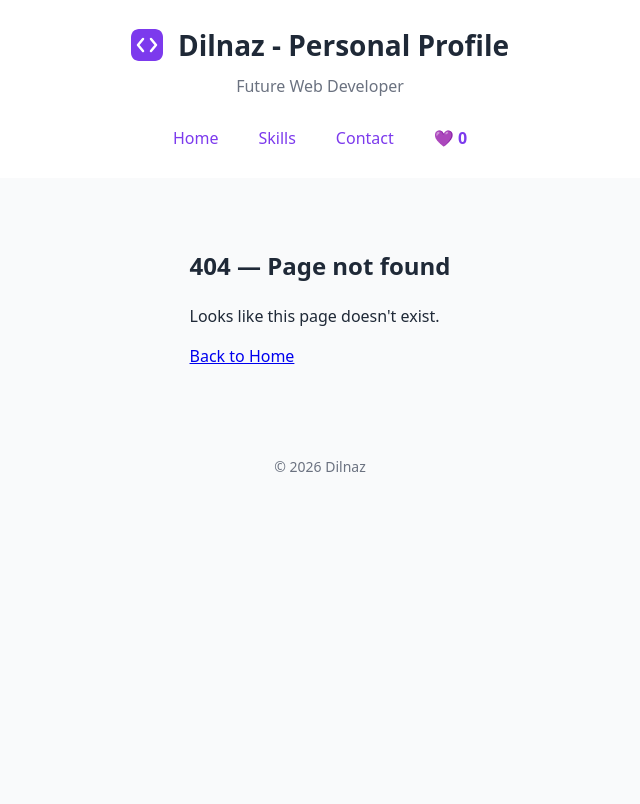
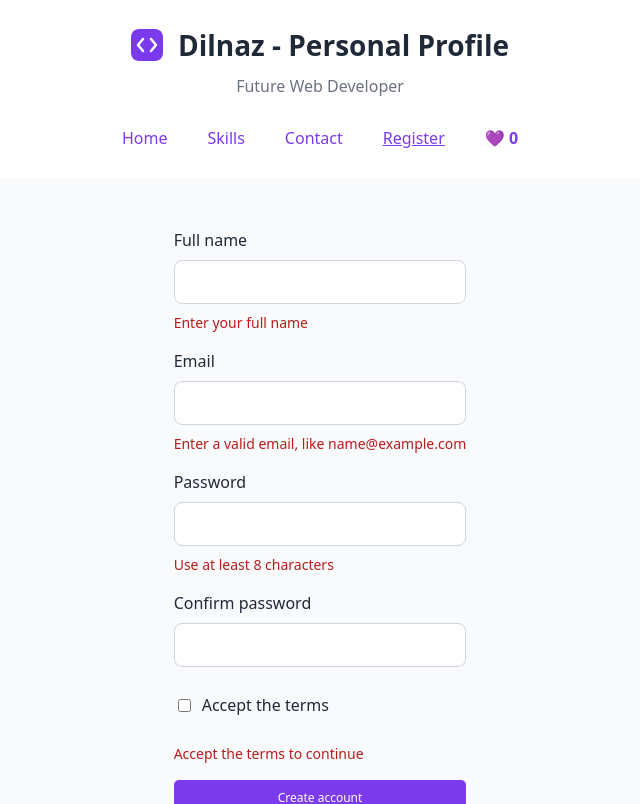
Before and after one commit to Dilnazz0/iwamad-practice, a React (Vite) app: page /register in a window 1280 px wide. Before the commit this address had no page. Shown: the top 804 px of the page, without its empty margins (320-960 px from the left). Built offline with nearby package versions, Linux system fonts and the light colour scheme.

Commit message:
Week 6: register page with validated form

```diff
--- a/src/App.tsx
+++ b/src/App.tsx
@@ -3,6 +3,7 @@
 import HomePage from './pages/HomePage'
 import SkillsPage from './pages/SkillsPage'
 import ContactPage from './pages/ContactPage'
+import RegisterPage from './pages/RegisterPage'
 import NotFoundPage from './pages/NotFoundPage'
 
 function App() {
@@ -12,6 +13,7 @@
         <Route index element={<HomePage />} />
         <Route path="skills" element={<SkillsPage />} />
         <Route path="contact" element={<ContactPage />} />
+        <Route path="register" element={<RegisterPage />} />
         <Route path="*" element={<NotFoundPage />} />
       </Route>
     </Routes>
--- a/src/components/Header.tsx
+++ b/src/components/Header.tsx
@@ -21,6 +21,7 @@
         <NavLink to="/" end>Home</NavLink>
         <NavLink to="/skills">Skills</NavLink>
         <NavLink to="/contact">Contact</NavLink>
+        <NavLink to="/register">Register</NavLink>
         <span className="likes-count">💜 {likes}</span>
       </nav>
     </header>
--- /dev/null
+++ b/src/lib/validateRegistration.ts
@@ -0,0 +1,39 @@
+export type RegistrationValues = {
+  fullName: string
+  email: string
+  password: string
+  confirmPassword: string
+  acceptTerms: boolean
+}
+
+export type RegistrationErrors = Partial<Record<keyof RegistrationValues, string>>
+
+const EMAIL_SHAPE = /^[^\s@]+@[^\s@]+\.[^\s@]+$/
+
+export function validateRegistration(values: RegistrationValues): RegistrationErrors {
+  const errors: RegistrationErrors = {}
+
+  if (values.fullName.trim().length < 2) {
+    errors.fullName = 'Enter your full name'
+  }
+
+  if (!EMAIL_SHAPE.test(values.email)) {
+    errors.email = 'Enter a valid email, like name@example.com'
+  }
+
+  if (values.password.length < 8) {
+    errors.password = 'Use at least 8 characters'
+  } else if (!/\d/.test(values.password)) {
+    errors.password = 'Include at least one number'
+  }
+
+  if (values.confirmPassword !== values.password) {
+    errors.confirmPassword = 'Passwords do not match'
+  }
+
+  if (!values.acceptTerms) {
+    errors.acceptTerms = 'Accept the terms to continue'
+  }
+
+  return errors
+}
--- /dev/null
+++ b/src/pages/RegisterPage.tsx
@@ -0,0 +1,111 @@
+import { useState, type ChangeEvent, type SubmitEvent } from 'react'
+import Button from '../components/ui/Button'
+import { validateRegistration, type RegistrationValues } from '../lib/validateRegistration'
+
+const initialValues: RegistrationValues = {
+  fullName: '',
+  email: '',
+  password: '',
+  confirmPassword: '',
+  acceptTerms: false,
+}
+
+function RegisterPage() {
+  const [values, setValues] = useState<RegistrationValues>(initialValues)
+  const [registered, setRegistered] = useState(false)
+
+  const errors = validateRegistration(values)
+
+  function handleChange(event: ChangeEvent<HTMLInputElement>) {
+    const { name, type, value, checked } = event.target
+    setValues((current) => ({
+      ...current,
+      [name]: type === 'checkbox' ? checked : value,
+    }))
+  }
+
+  function handleSubmit(event: SubmitEvent<HTMLFormElement>) {
+    event.preventDefault()
+    if (Object.keys(errors).length === 0) {
+      setRegistered(true)
+    }
+  }
+
+  if (registered) {
+    return (
+      <main className="main">
+        <p role="status">Thanks, {values.fullName}. You are registered.</p>
+      </main>
+    )
+  }
+
+  return (
+    <main className="main">
+      <form onSubmit={handleSubmit} noValidate>
+        <div className="field">
+          <label htmlFor="fullName">Full name</label>
+          <input
+            id="fullName"
+            name="fullName"
+            type="text"
+            value={values.fullName}
+            onChange={handleChange}
+          />
+          {errors.fullName && <p className="field-error">{errors.fullName}</p>}
+        </div>
+
+        <div className="field">
+          <label htmlFor="email">Email</label>
+          <input
+            id="email"
+            name="email"
+            type="email"
+            value={values.email}
+            onChange={handleChange}
+          />
+          {errors.email && <p className="field-error">{errors.email}</p>}
+        </div>
+
+        <div className="field">
+          <label htmlFor="password">Password</label>
+          <input
+            id="password"
+            name="password"
+            type="password"
+            value={values.password}
+            onChange={handleChange}
+          />
+          {errors.password && <p className="field-error">{errors.password}</p>}
+        </div>
+
+        <div className="field">
+          <label htmlFor="confirmPassword">Confirm password</label>
+          <input
+            id="confirmPassword"
+            name="confirmPassword"
+            type="password"
+            value={values.confirmPassword}
+            onChange={handleChange}
+          />
+          {errors.confirmPassword && <p className="field-error">{errors.confirmPassword}</p>}
+        </div>
+
+        <div className="check">
+          <input
+            id="acceptTerms"
+            name="acceptTerms"
+            type="checkbox"
+            checked={values.acceptTerms}
+            onChange={handleChange}
+          />
+          <label htmlFor="acceptTerms">Accept the terms</label>
+        </div>
+        {errors.acceptTerms && <p className="field-error">{errors.acceptTerms}</p>}
+
+        <Button type="submit">Create account</Button>
+      </form>
+    </main>
+  )
+}
+
+export default RegisterPage
--- a/src/styles/tokens.css
+++ b/src/styles/tokens.css
@@ -6,6 +6,7 @@
   --color-text-muted: #6b7280;    /* was #9ca3af,contrast 2.49:1 → 4.83:1 */
   --color-surface: #ffffff;
   --color-border: #d1d5db;
+  --color-error: #b91c1c;
 
   /* spacing */
   --space-2: 8px;
--- a/src/styles/ui.css
+++ b/src/styles/ui.css
@@ -43,3 +43,41 @@
   outline: 3px solid var(--color-primary);
   outline-offset: 3px;
 }
+form {
+  display: grid;
+  gap: var(--space-4);
+  max-width: 360px;
+  margin: 0 auto;
+}
+
+.field {
+  display: grid;
+  gap: var(--space-2);
+}
+
+.field input:not([type="checkbox"]) {
+  box-sizing: border-box;
+  width: 100%;
+  font: inherit;
+  min-height: 44px;
+  padding: var(--space-2);
+  border: 1px solid var(--color-border);
+  border-radius: var(--radius-md);
+}
+
+.field input[aria-invalid="true"] {
+  border: 2px solid var(--color-error);
+}
+
+.field-error {
+  margin: 0;
+  color: var(--color-error);
+  font-size: 0.875rem;
+}
+
+.check {
+  display: flex;
+  align-items: center;
+  gap: var(--space-2);
+  min-height: 44px;
+}
```
